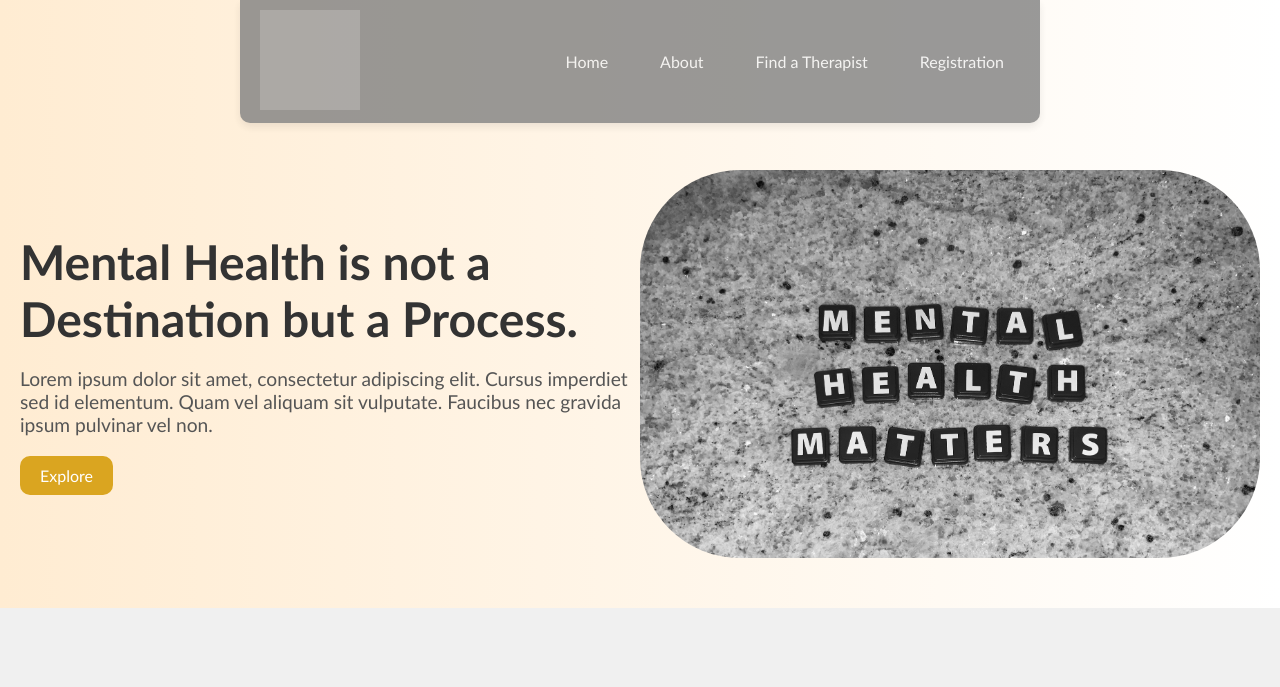
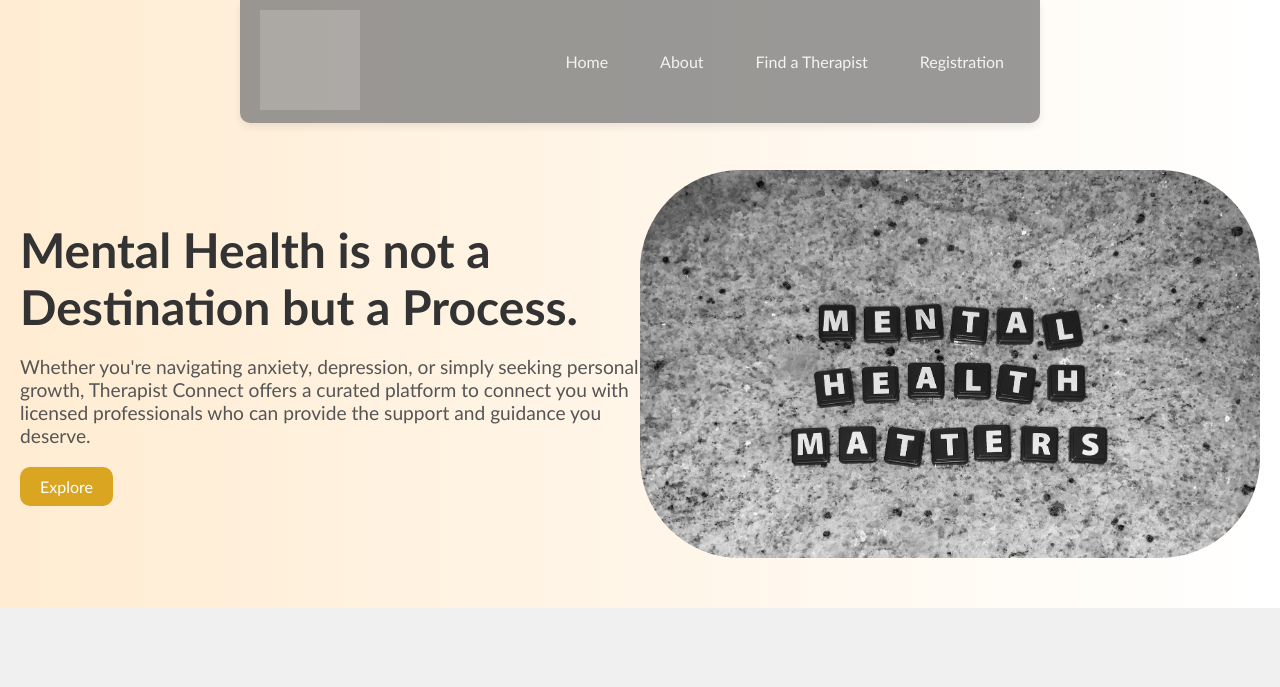
Before and after one commit to MbuviM/Landing-Page, a Django app: page / in a window 1280 px wide. Shown: the top 687 px of the page. Run offline with Django 5.2, Linux system fonts and the light colour scheme; grey boxes are pictures that could not be loaded.

Commit message:
Add text to page

```diff
--- a/backend/templates/index.html
+++ b/backend/templates/index.html
@@ -41,7 +41,9 @@
             <div class="landing-section">
                 <div class="text-content">
                     <h1>Mental Health is not a Destination but a Process.</h1>
-                    <p>Lorem ipsum dolor sit amet, consectetur adipiscing elit. Cursus imperdiet sed id elementum. Quam vel aliquam sit vulputate. Faucibus nec gravida ipsum pulvinar vel non.</p>
+                    <p>
+                        Whether you're navigating anxiety, depression, or simply seeking personal growth, Therapist Connect offers a curated platform to connect you with
+                        licensed professionals who can provide the support and guidance you deserve.</p>
                     <button>Explore</button>
                 </div>
                 <div class="image-content">
```
